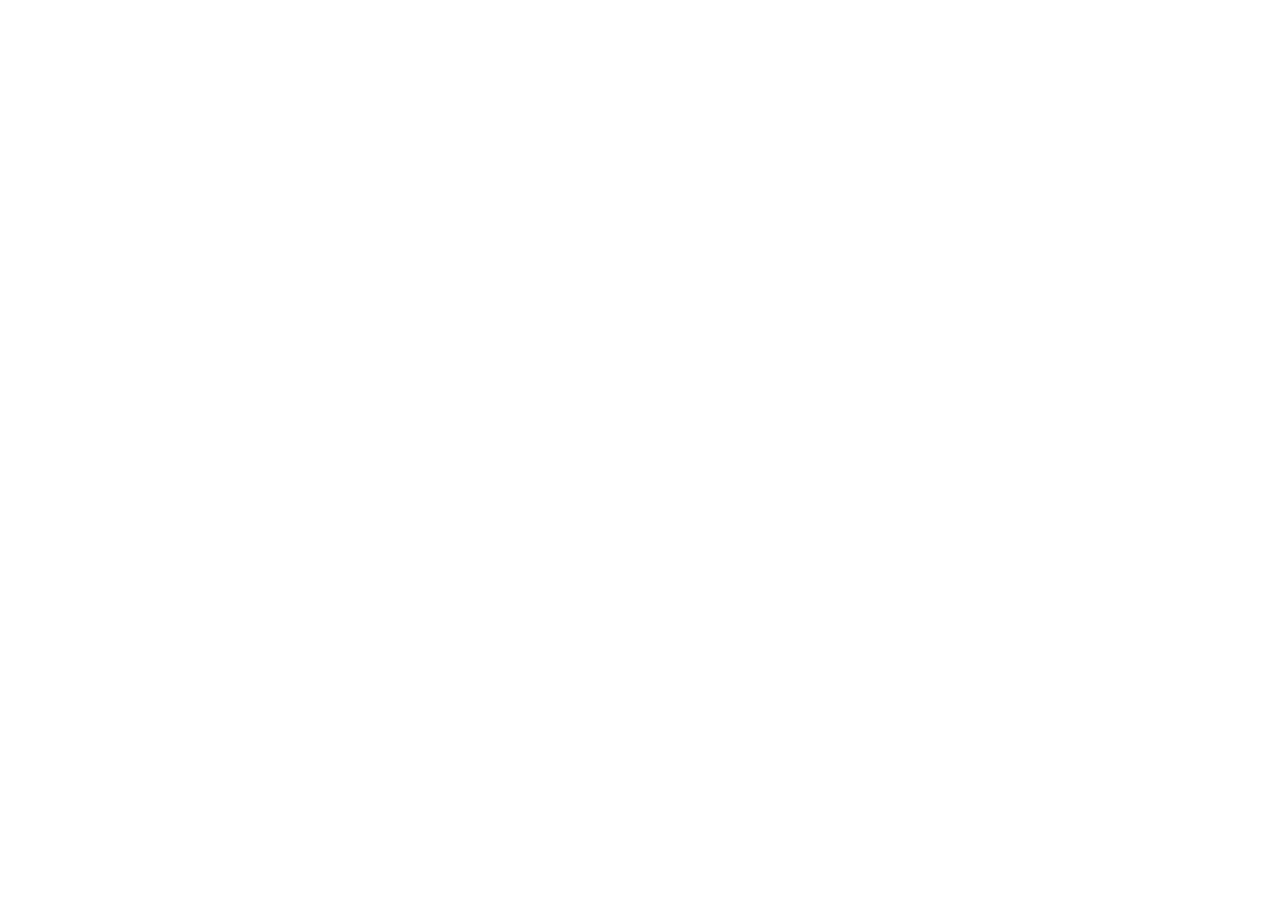
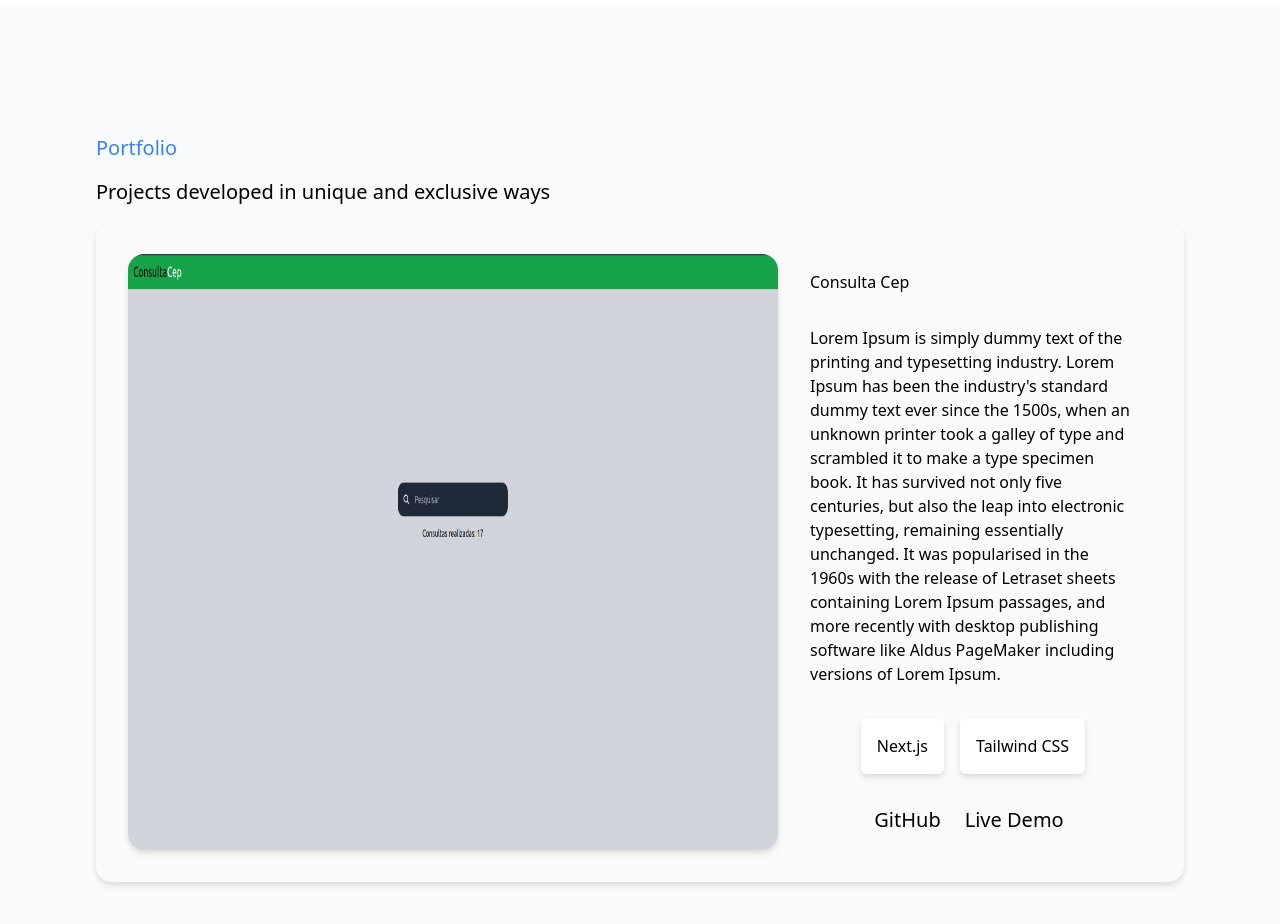
Before and after one commit to Keimich/portfolio, a Next.js app: page / in a window 1280 px wide. Shown: the part 1200-2124 px from the top of the page. Before the commit the page ends 1150 px from the top, so only its background shows below. Built offline with nearby package versions, Linux system fonts and the light colour scheme.

Commit message:
Projects section praticamente pronta

```diff
--- a/components/AboutSection.js
+++ b/components/AboutSection.js
@@ -10,15 +10,15 @@
             className="rounded-3xl"
             src="/img/programming.jpg"
             alt="programming"
-            width={400}
-            height={400}
+            width={500}
+            height={500}
           />
           <div className="flex flex-col px-4 py-4 gap-4">
             <h3 className="text-blue-500 text-xl">About Me</h3>
             <h4 className="text-xl">
               A Full-Stack Developer <br /> based in São Paulo, Brazil. 🇧🇷
             </h4>
-            <p className="text-gray-500">
+            <p className="text-gray-500 text-lg">
               I work as a junior developer, since 2021, for companies within the
               Locaweb group.
               <br />
--- /dev/null
+++ b/components/ProjectCard.js
@@ -0,0 +1,56 @@
+import React from "react";
+import Image from "next/image";
+
+export default function ProjectCard() {
+  return (
+    <div className="bg-neutral-50 px-8 py-8 gap-4 flex rounded-2xl drop-shadow-md">
+      <Image
+        className="rounded-2xl drop-shadow-md"
+        src="/img/consulta-cep.jpeg"
+        alt="Consulta Cep"
+        width={650}
+        height={650}
+      />
+      <div className="flex flex-col px-4 py-4 gap-8">
+        <h3>Consulta Cep</h3>
+        <p>
+          Lorem Ipsum is simply dummy text of the printing and typesetting
+          industry. Lorem Ipsum has been the industry's standard dummy text ever
+          since the 1500s, when an unknown printer took a galley of type and
+          scrambled it to make a type specimen book. It has survived not only
+          five centuries, but also the leap into electronic typesetting,
+          remaining essentially unchanged. It was popularised in the 1960s with
+          the release of Letraset sheets containing Lorem Ipsum passages, and
+          more recently with desktop publishing software like Aldus PageMaker
+          including versions of Lorem Ipsum.
+        </p>
+        <div className="flex gap-4 justify-center items-center">
+          <span className="bg-white px-4 py-4 rounded-md drop-shadow-md">
+            Next.js
+          </span>
+          <span className="bg-white px-4 py-4 rounded-md drop-shadow-md">
+            Tailwind CSS
+          </span>
+        </div>
+        <div className="flex gap-4 justify-center items-center text-xl">
+          <a
+            className="flex gap-2 items-center"
+            href="https://github.com/Keimich"
+            target="_blank"
+          >
+            GitHub
+            <i className="fa-brands fa-github"></i>
+          </a>
+          <a
+            className="flex gap-2 items-center"
+            href="https://github.com/Keimich"
+            target="_blank"
+          >
+            Live Demo
+            <i className="fa-solid fa-share-from-square"></i>
+          </a>
+        </div>
+      </div>
+    </div>
+  );
+}
--- /dev/null
+++ b/components/ProjectsSection.js
@@ -0,0 +1,14 @@
+import React from "react";
+import ProjectCard from "./ProjectCard";
+
+export default function ProjectsSection() {
+  return (
+    <div className="container pb-8">
+      <div className="flex flex-col px-4 py-4 pt-32 gap-4">
+        <h3 className="text-blue-500 text-xl">Portfolio</h3>
+        <h4 className="text-xl">Projects developed in unique and exclusive ways</h4>
+        <ProjectCard />
+      </div>
+    </div>
+  );
+}
--- a/pages/index.js
+++ b/pages/index.js
@@ -2,6 +2,7 @@
 import Navbar from "../components/Navbar";
 import HomeSection from "../components/HomeSection";
 import AboutSection from "../components/AboutSection";
+import ProjectsSection from "../components/ProjectsSection";
 
 function HomePage() {
   return (
@@ -14,7 +15,9 @@
         <section id="about">
           <AboutSection />
         </section>
-        <section className="bg-gray-50" id="project"></section>
+        <section className="bg-gray-50" id="projects">
+          <ProjectsSection />
+        </section>
         <section id="contact"></section>
       </div>
     </>
```
Also changed, not shown: public/img/consulta-cep.jpeg (added).
